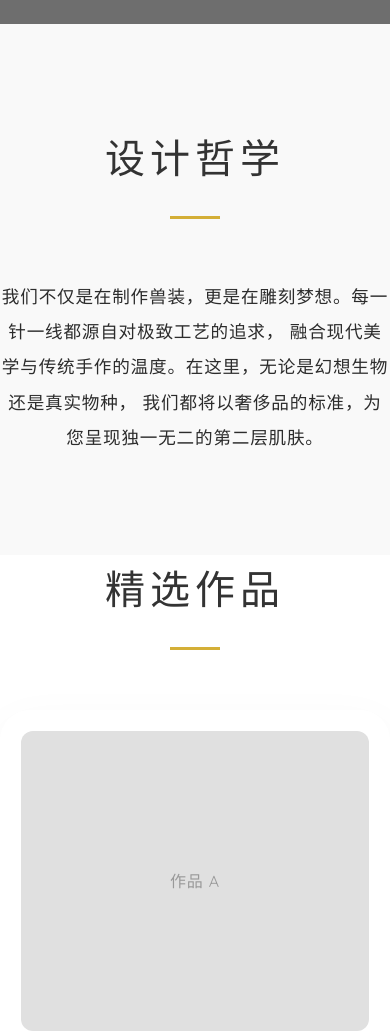
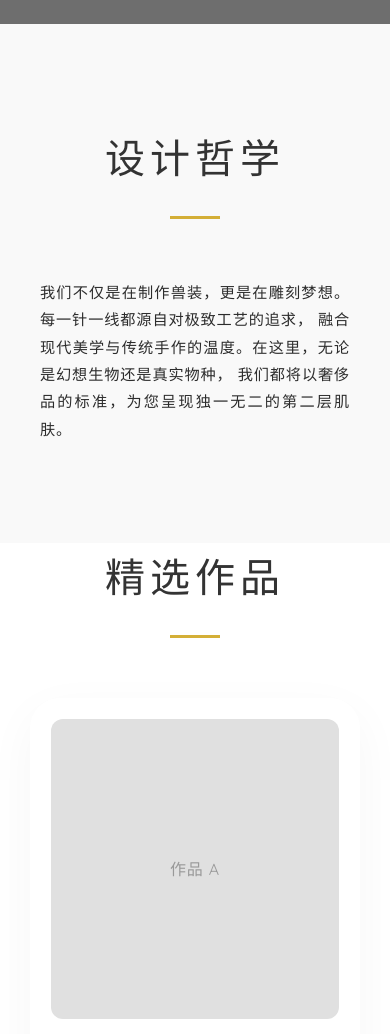
Before and after one commit to HPC-lori/luxe-fursuit, a plain HTML site: page index.html in a window 390 px wide. Shown: the part 820-1854 px from the top of the page. Drawn offline with Linux system fonts and the light colour scheme; grey boxes are pictures that could not be loaded; a web font is replaced by a local one.

Commit message:
文字排版更清爽

```diff
--- a/style.css
+++ b/style.css
@@ -147,13 +147,40 @@ input, select, textarea { border-radius: var(--radius-input); cursor: text; font
 
 footer { background: #1a1a1a; color: #888; padding: 100px 10%; text-align: center; font-size: 0.9rem; margin-top: auto; font-family: var(--font-body);}
 
+/* --- 手机端适配优化 (Mobile High-End Fix) --- */
 @media (max-width: 768px) {
+
+    /* 1. 导航栏调整 (保持原样) */
     header { flex-direction: column; height: auto; padding: 20px; gap: 15px; }
     nav ul { margin: 0; flex-wrap: wrap; justify-content: center; padding: 0;}
     nav ul li { margin: 5px 10px; }
     .action-bar { width: 100%; justify-content: center; margin-top: 5px; }
     * { cursor: auto; }
     #cursor-dot, #cursor-ring { display: none !important; }
+
+    /* 🔥 2. 核心修复：给所有板块增加“呼吸感” */
+    section {
+        /* 左右留出 30px 的空白，不再顶边 */
+        padding-left: 30px;
+        padding-right: 30px;
+    }
+
+    /* 🔥 3. 优化标题距离 */
+    .section-title {
+        font-size: 2rem;       /* 标题字号稍微改小，更协调 */
+        margin-top: 60px;      /* 顶部距离减小，不要空得太离谱 */
+        margin-bottom: 40px;   /* 底部距离也减小 */
+    }
+
+    /* 🔥 4. 强制优化“设计哲学”那段文字 */
+    /* 使用 !important 覆盖掉你在 HTML 里直接写的 style="..." */
+    section p {
+        font-size: 0.95rem !important;  /* 字体改小显得精致 (原1.1rem太大) */
+        line-height: 1.8 !important;    /* 行高稍微紧凑一点点 */
+        padding: 0 10px;                /* 在原本的边距基础上再往里收一点 */
+        text-align: justify !important; /* (可选) 两端对齐，让豆腐块更方正 */
+        /* 如果不喜欢两端对齐，可以删掉上面这行，保留居中 */
+    }
 }
 
 /* --- 登录弹窗 --- */
```
